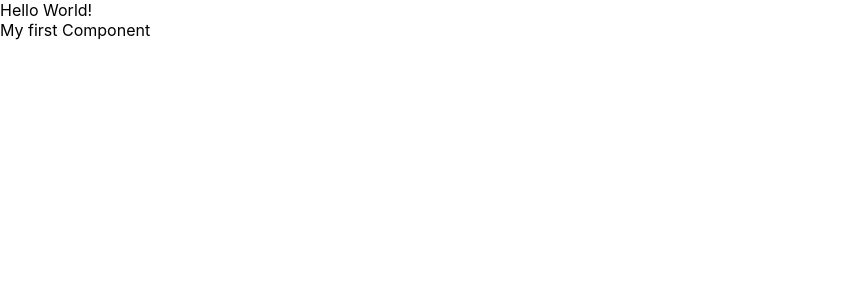
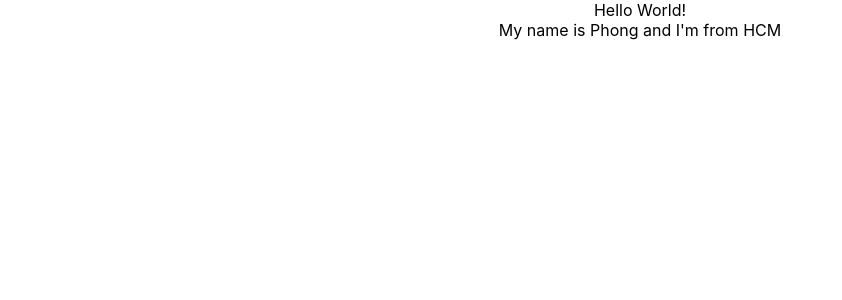
Before and after one commit to PhongNguyenwm/re-reactjs, a React (Create React App) app: page / in a window 1280 px wide. Shown: the top 300 px of the page, without its empty margins (0-842 px from the left). Built offline with nearby package versions, Linux system fonts and the light colour scheme.

Commit message:
video #17

```diff
--- a/src/App.js
+++ b/src/App.js
@@ -2,27 +2,34 @@
 import "./App.css";
 import { useDispatch, useSelector } from "react-redux";
 import { increaseCounter, decreaseCounter } from "./redux/action/counterAction";
-import MyComponent from "./components/Mycomponent";
+import MyComponent from "./components/MyComponent";
+import React from "react";
 
-const App = () => {
-  const count = useSelector((state) => state.counter.count);
-  const dispatch = useDispatch();
+class App extends React.Component {
+  render() {
+    return (
+      <div className="App">
+        Hello World!
+        <MyComponent />
+      </div>
+    );
+  }
+}
+// const App = () => {
+//   const count = useSelector((state) => state.counter.count);
+//   const dispatch = useDispatch();
 
-  return (
-    // <div className="App">
-    //   <header className="App-header">
-    //     <img src={logo} className="App-logo" alt="logo" />
-    //     <p>Hello World!</p>
-    //     <div>Count = {count}</div>
-    //     <button onClick={() => dispatch(increaseCounter())}>Increase</button>
-    //     <button onClick={() => dispatch(decreaseCounter())}>Decrease</button>
-    //   </header>
-    // </div>
-    <div>
-      Hello World!
-      <MyComponent />
-    </div>
-  );
-};
+//   return (
+//     <div className="App">
+//       <header className="App-header">
+//         <img src={logo} className="App-logo" alt="logo" />
+//         <p>Hello World!</p>
+//         <div>Count = {count}</div>
+//         <button onClick={() => dispatch(increaseCounter())}>Increase</button>
+//         <button onClick={() => dispatch(decreaseCounter())}>Decrease</button>
+//       </header>
+//     </div>
+//   );
+// };
 
 export default App;
--- a/src/components/MyComponent.js
+++ b/src/components/MyComponent.js
@@ -1,10 +1,15 @@
 import React from "react";
 
 class MyComponent extends React.Component {
+  state = {
+    name: "Phong",
+    address: "HCM",
+    age: 35,
+  };
   render() {
     return (
       <div>
-        <div>My first Component</div>
+        My name is {this.state.name} and I'm from {this.state.address}
       </div>
     );
   }
```
